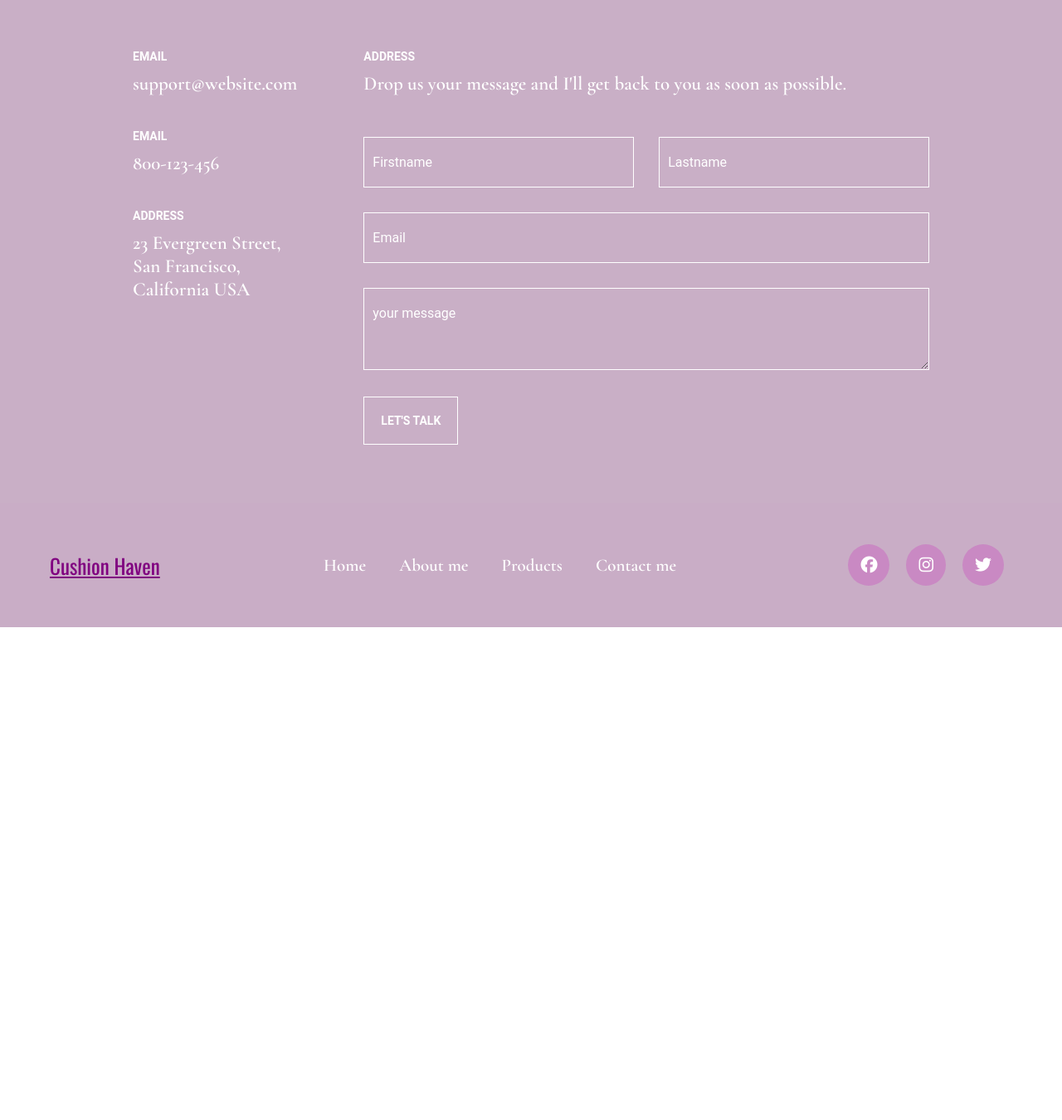
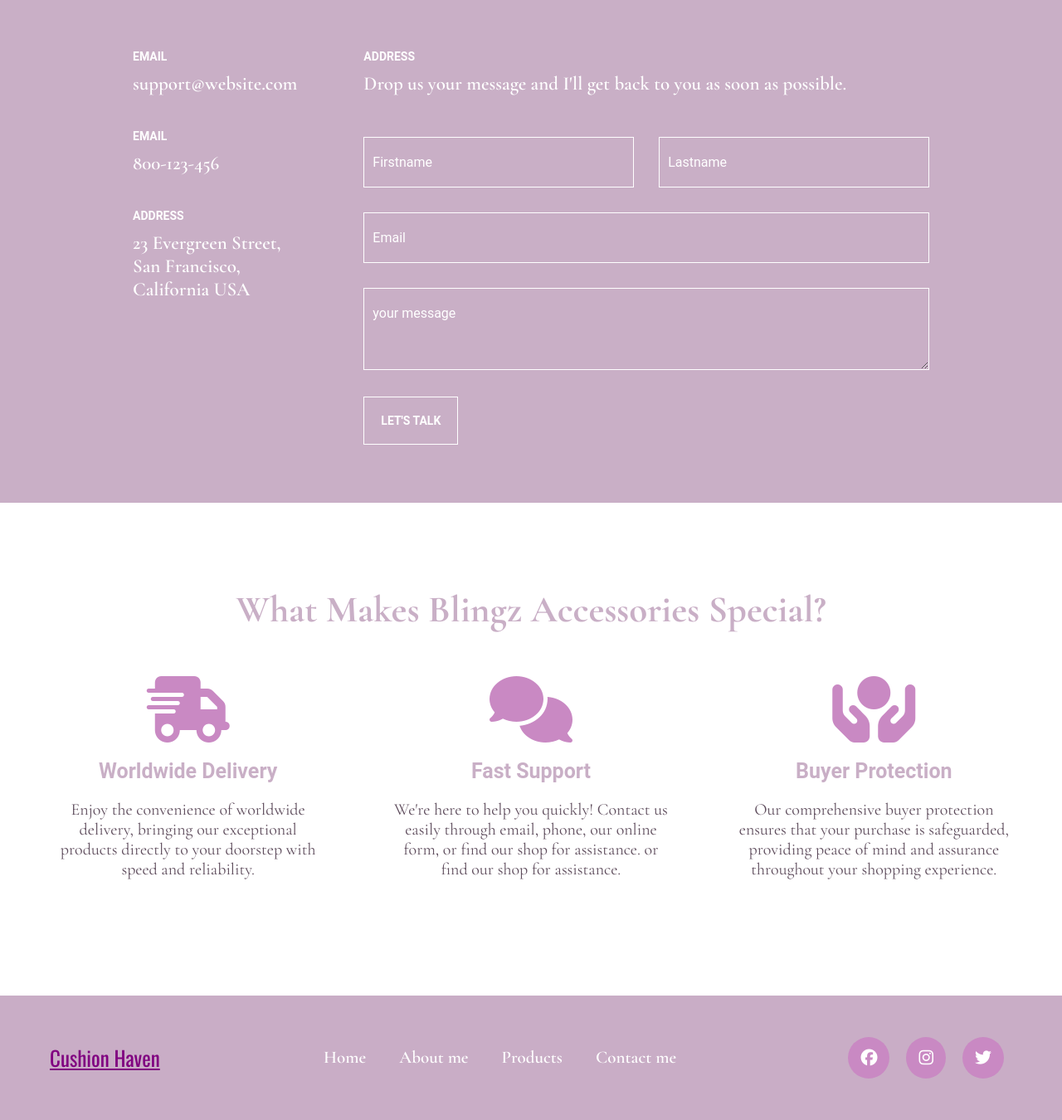
Before and after one commit to zaicodes/CushionHaven, a Django app: page / in a window 1280 px wide. Shown: the part 4668-6018 px from the top of the page at 83% size. Before the commit the page ends 5424 px from the top, so only its background shows below. Run offline with Django 5.2, Linux system fonts and the light colour scheme; some web fonts are replaced.

Commit message:
Added last section for home

```diff
--- a/home/templates/home/index.html
+++ b/home/templates/home/index.html
@@ -225,5 +225,38 @@
     </div>
   </div>
 </section>
+<section class="section section-7-about">
+  <div class="container">
+    <h2 class="heading">What Makes Blingz Accessories Special?</h2>
+    <div class="main-div-jewelery-section">
+      <div class="delivery-col flex-wrap">
+        <i class="fa-solid delivery_img fa-truck-fast"></i>
+        <h2 class="small_heading">Worldwide Delivery</h2>
+        <p class="para">
+          Enjoy the convenience of worldwide delivery, bringing our exceptional
+          products directly to your doorstep with speed and reliability.
+        </p>
+      </div>
+      <div class="support-col flex-wrap">
+        <i class="fa-solid delivery_img fa-comments"></i>
+        <h2 class="small_heading">Fast Support</h2>
+        <p class="para">
+          We're here to help you quickly! Contact us easily through email,
+          phone, our online form, or find our shop for assistance. or find our
+          shop for assistance.
+        </p>
+      </div>
+      <div class="protection-col flex-wrap">
+        <i class="fa-solid delivery_img fa-hands-holding-circle"></i>
+        <h2 class="small_heading">Buyer Protection</h2>
+        <p class="para">
+          Our comprehensive buyer protection ensures that your purchase is
+          safeguarded, providing peace of mind and assurance throughout your
+          shopping experience.
+        </p>
+      </div>
+    </div>
+  </div>
+</section>
 
 {% endblock %}
--- a/static/css/home.css
+++ b/static/css/home.css
@@ -171,7 +171,6 @@
   display: grid;
   grid-template-columns: 1fr 1fr 1fr;
   gap: 40px;
-
   text-align: center;
 }
 .products_grid_home_col img {
@@ -261,3 +260,38 @@
   border: 1px solid white;
   padding: 20px;
 }
+
+/* section 7  */
+.section-7-about {
+  padding: 100px 0px;
+  background-color: white;
+}
+.main-div-jewelery-section {
+  display: flex;
+  gap: 80px;
+  flex-wrap: wrap;
+  margin-top: 50px;
+}
+.section-7-about .small_heading {
+  font-size: 25px;
+  color: #c9afc6;
+  margin: 20px 0px;
+}
+.section-7-about .heading {
+  text-align: center;
+  color: #c9afc6;
+}
+.section-7-about .para {
+  font-size: 20px;
+}
+.delivery_img {
+  color: rgb(201, 137, 195);
+  font-size: 8rem;
+}
+.flex-wrap {
+  text-align: center;
+  flex: 1 0 200px;
+}
+.flex-wrap img {
+  max-width: 100px;
+}
--- a/static/css/media.css
+++ b/static/css/media.css
@@ -69,10 +69,18 @@
   .home-sec-3-backimg {
     height: 500px !important;
   }
-  .home_section_4_grid {
+  .home_section_41_grid {
     grid-template-columns: 1fr;
   }
   .products_grid_home {
-    grid-template-columns: 1fr 1fr !important;
+    grid-template-columns: 1fr 1fr;
+  }
+  .section_6_home_grid {
+    grid-template-columns: 1fr !important;
   }
 }
+@media (max-width: 400px) {
+  .products_grid_home {
+    grid-template-columns: 1fr;
+  }
+}
```
